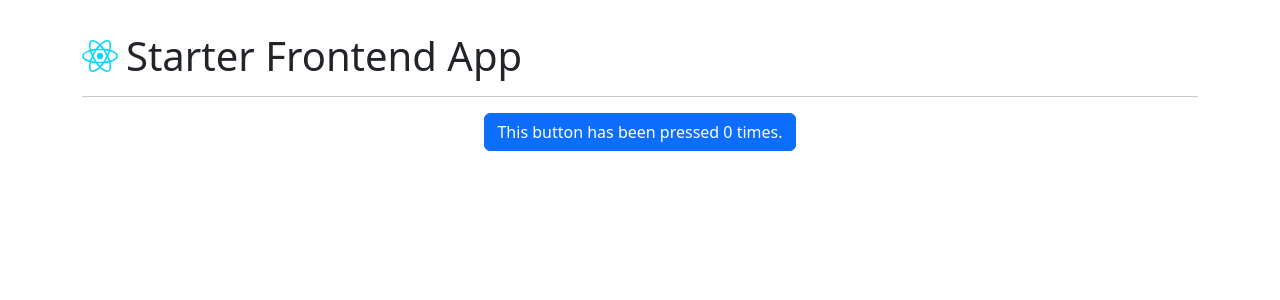
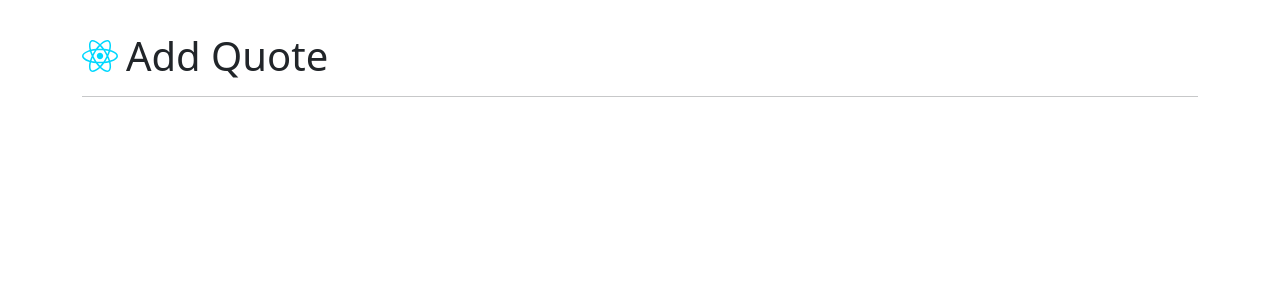
Before and after one commit to clxxiii/OZ-CSC-480-HCI-521-Spring-2025, a React (Vite) app in the folder frontend/src/main/frontend/: page /quotes/add in a window 1280 px wide. Shown: the top 300 px of the page. Built offline with nearby package versions, Linux system fonts and the light colour scheme.

Commit message:
add react router files

```diff
--- a/frontend/src/main/frontend/package.json
+++ b/frontend/src/main/frontend/package.json
@@ -15,7 +15,8 @@
     "bootstrap": "^5.3.3",
     "lucide-react": "^0.474.0",
     "react": "^19.0.0",
-    "react-dom": "^19.0.0"
+    "react-dom": "^19.0.0",
+    "react-router": "^7.1.5"
   },
   "devDependencies": {
     "@eslint/js": "^9.19.0",
--- a/frontend/src/main/frontend/src/main.jsx
+++ b/frontend/src/main/frontend/src/main.jsx
@@ -1,10 +1,30 @@
 import { StrictMode } from 'react'
 import { createRoot } from 'react-dom/client'
-import App from './App.jsx'
+import { BrowserRouter, Routes, Route } from 'react-router'
+
+import "./App.css"
+import Account from './pages/Account.jsx'
+import AddQuote from './pages/AddQuote.jsx'
+import LandingPage from './pages/LandingPage.jsx'
+import LoginPage from './pages/LoginPage.jsx'
+import SavedQuotes from './pages/SavedQuotes.jsx'
+
 import "./scss/styles.scss"
 
 createRoot(document.getElementById('root')).render(
   <StrictMode>
-    <App />
+    <BrowserRouter>
+      <Routes>
+        <Route index element={<LandingPage />}></Route>
+
+        <Route path="login" element={<LoginPage />}></Route>
+        <Route path="account" element={<Account />}></Route>
+
+        <Route path="quotes">
+          <Route path="add" element={<AddQuote />}></Route>
+          <Route path="SavedQuotes" element={<SavedQuotes />}></Route>
+        </Route>
+      </Routes>
+    </BrowserRouter>
   </StrictMode>,
 )
--- /dev/null
+++ b/frontend/src/main/frontend/src/pages/Account.jsx
@@ -0,0 +1,16 @@
+import ReactLogo from "../assets/react.svg"
+
+export default function App() {
+
+
+  return (
+    <div className="container">
+      <h1 className="d-flex gap-2 align-items-center">
+        <img src={ReactLogo} alt="" />
+        <span>Account Page</span>
+      </h1>
+      <hr />
+
+    </div>
+  )
+}
--- /dev/null
+++ b/frontend/src/main/frontend/src/pages/AddQuote.jsx
@@ -0,0 +1,16 @@
+import ReactLogo from "../assets/react.svg"
+
+export default function App() {
+
+
+  return (
+    <div className="container">
+      <h1 className="d-flex gap-2 align-items-center">
+        <img src={ReactLogo} alt="" />
+        <span>Add Quote</span>
+      </h1>
+      <hr />
+
+    </div>
+  )
+}
--- /dev/null
+++ b/frontend/src/main/frontend/src/pages/LandingPage.jsx
@@ -0,0 +1,18 @@
+import ReactLogo from "../assets/react.svg"
+import Counter from '../components/Counter';
+
+export default function App() {
+
+
+  return (
+    <div className="container">
+      <h1 className="d-flex gap-2 align-items-center">
+        <img src={ReactLogo} alt="" />
+        <span>Landing Page</span>
+      </h1>
+      <hr />
+
+      <Counter />
+    </div>
+  )
+}
--- a/frontend/src/main/frontend/src/App.jsx
+++ b/frontend/src/main/frontend/src/pages/LoginPage.jsx
@@ -1,6 +1,4 @@
-import './App.css'
-import ReactLogo from "./assets/react.svg"
-import Counter from './components/Counter';
+import ReactLogo from "../assets/react.svg"
 
 export default function App() {
 
@@ -9,11 +7,10 @@ export default function App() {
     <div className="container">
       <h1 className="d-flex gap-2 align-items-center">
         <img src={ReactLogo} alt="" />
-        <span>Starter Frontend App</span>
+        <span>Login</span>
       </h1>
       <hr />
 
-      <Counter />
     </div>
   )
 }
--- /dev/null
+++ b/frontend/src/main/frontend/src/pages/SavedQuotes.jsx
@@ -0,0 +1,16 @@
+import ReactLogo from "../assets/react.svg"
+
+export default function App() {
+
+
+  return (
+    <div className="container">
+      <h1 className="d-flex gap-2 align-items-center">
+        <img src={ReactLogo} alt="" />
+        <span>Saved Quotes</span>
+      </h1>
+      <hr />
+
+    </div>
+  )
+}
```
Also changed, not shown: 1 other file (tests, documents, lock files or other folders).
